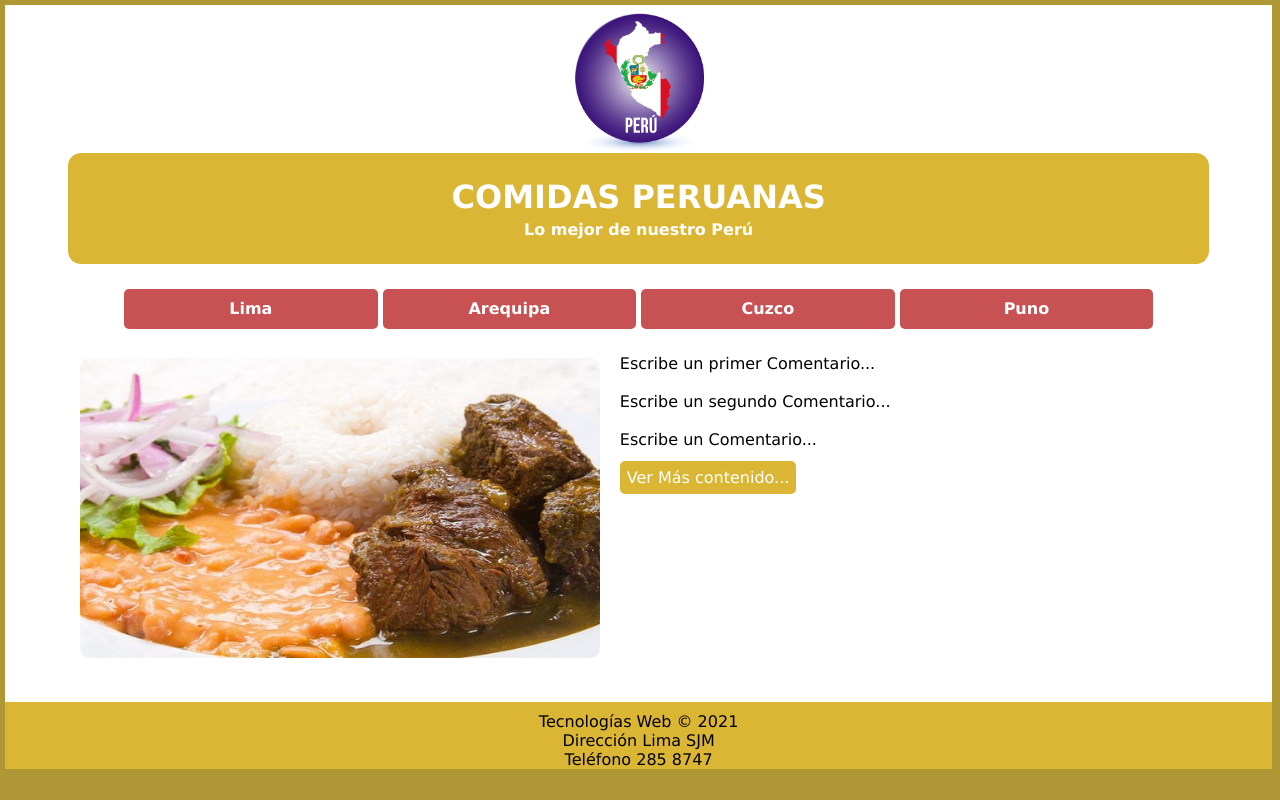
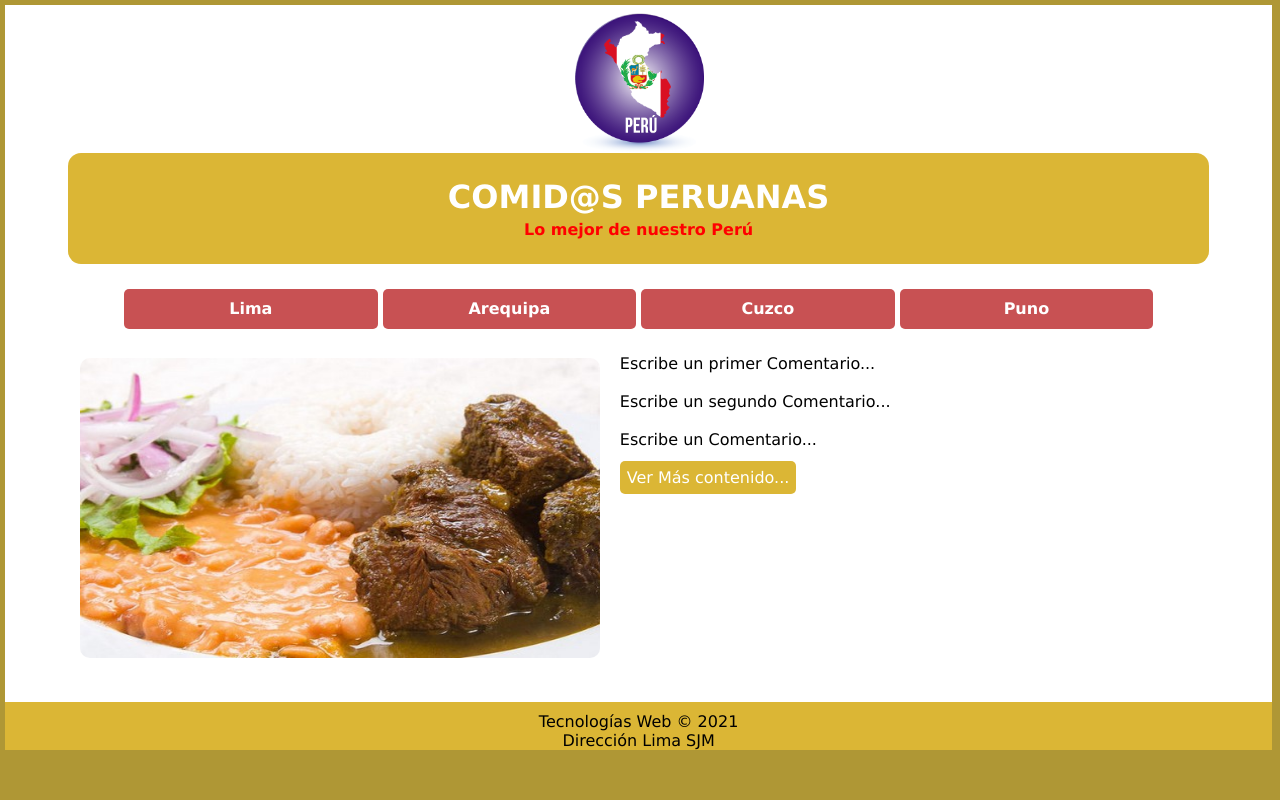
Before and after one commit to valeMerchh/Git_GitHub, a plain HTML site: page index.html in a window 1280 px wide. Drawn offline with Linux system fonts and the light colour scheme.

Commit message:
Se hicieron cambios menores enel diseño y se mejoraron los comentarios

```diff
--- a/index.html
+++ b/index.html
@@ -15,12 +15,12 @@
                 <img src="img/peru.png" width="150">
             </center>
 
-            <!------------------------------ ENCABEZADO PRINCIPAL DEL HTML ------------------------------>
+            <!------------------------------ ENCABEZADO DEL HTML ------------------------------>
 
             <header>
             	<div>
-            		<h1>COMIDAS PERUANAS</h1>
-                    <p style="color: white">Lo mejor de nuestro Perú</p>
+            		<h1>COMID@S PERUANAS</h1>
+                    <p style="color: red">Lo mejor de nuestro Perú</p>
             	</div>
             </header>
 
@@ -58,7 +58,7 @@
 
     		<footer>
     			<center>
-				<p>Tecnologías Web &copy; 2021 <br> Dirección Lima SJM<br> Teléfono 285 8747</p>
+				<p>Tecnologías Web &copy; 2021 <br> Dirección Lima SJM</p>
 				</center>
     		</footer>
     	</form>
```
